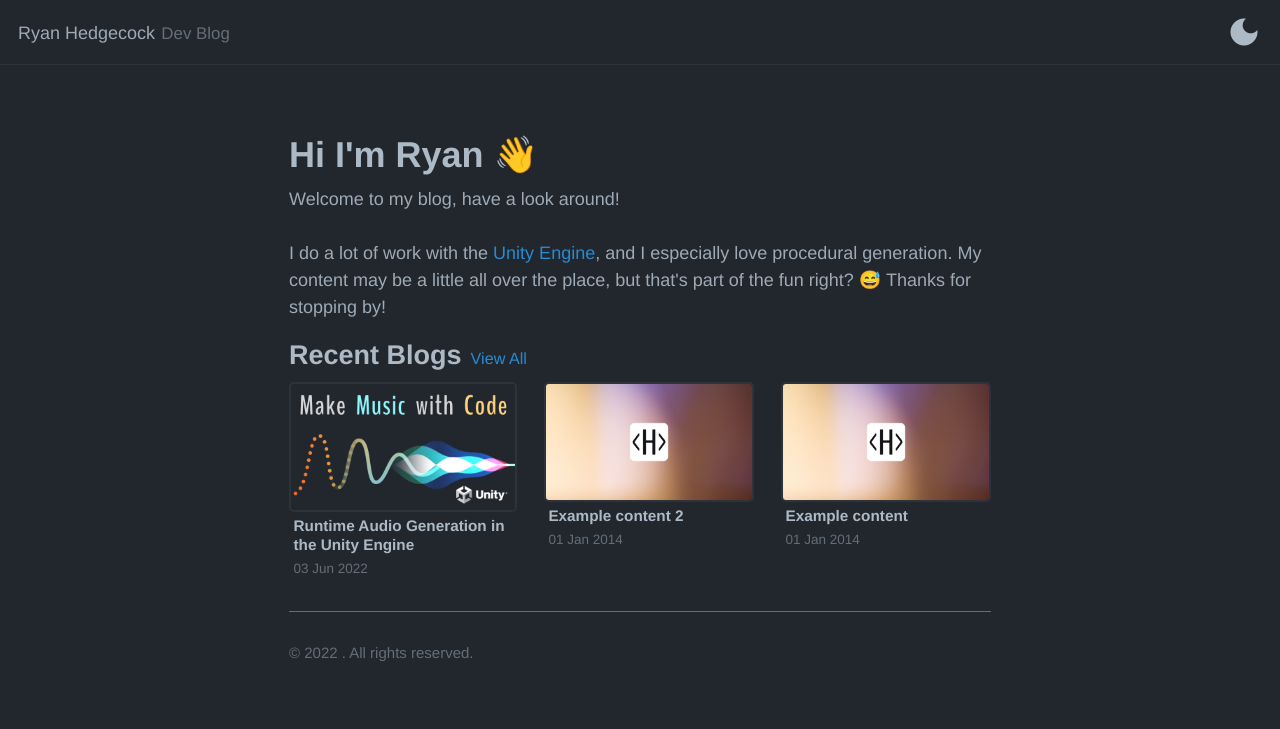
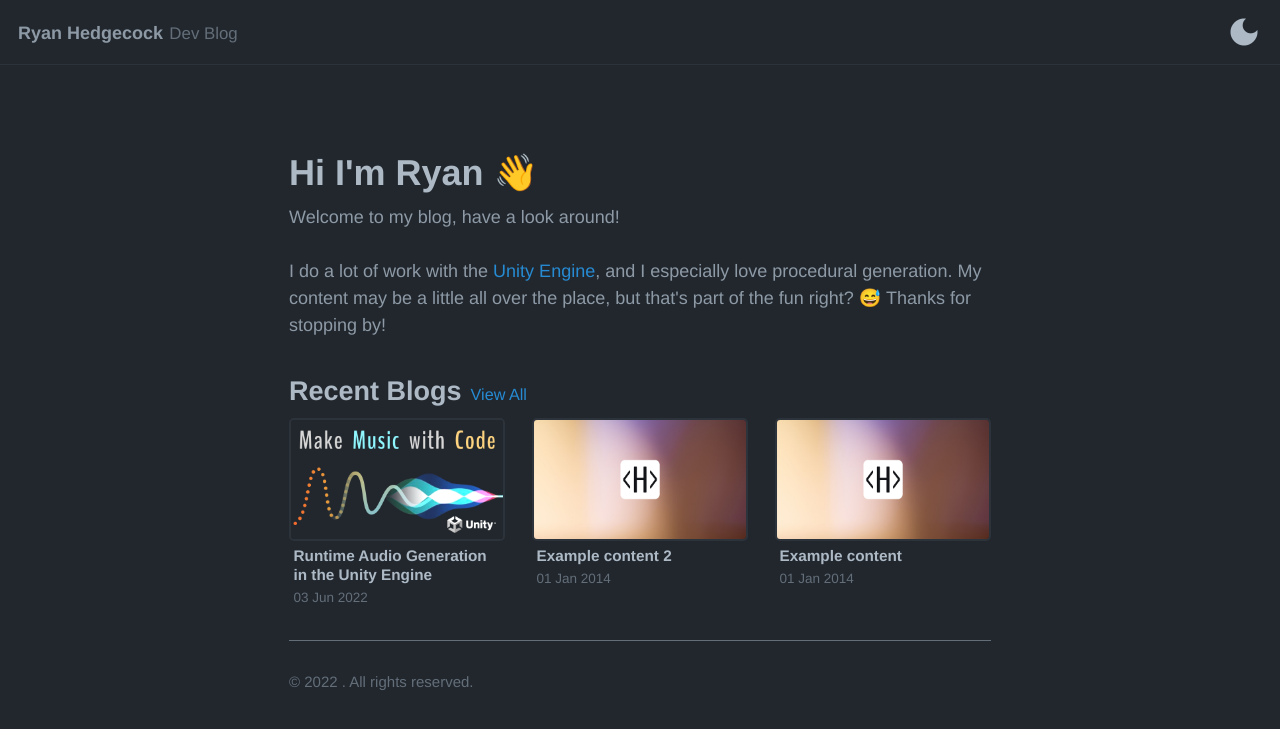
Before and after one commit to rhedgeco/dev-blog, a Jekyll site: the page built from index.html, in a window 1280 px wide. Shown: the top 729 px of the page. Built offline with Jekyll 4.4.1, drawn with Linux system fonts in a browser that asks for light colours.

Commit message:
fixed styling

```diff
--- a/_sass/_base.scss
+++ b/_sass/_base.scss
@@ -9,7 +9,7 @@
   --background-alt2-color: #1e232a;
   --text-strong-color: #ddeaf6;
   --text-main-color: #adbac6;
-  --text-alt1-color: #9daab6;
+  --text-alt1-color: #8d9aa6;
   --text-alt2-color: #636e79;
   --text-link-color: #d28d26;
 }
@@ -111,11 +111,3 @@
   flex-direction: row;
   justify-content: space-between;
 }
-
-// scroll margin hack
-:target::before {
-  content: "";
-  display: block;
-  height: 4.5rem; /* fixed header height*/
-  margin: -4.5rem 0 0; /* negative fixed header height */
-}
--- a/_sass/_home.scss
+++ b/_sass/_home.scss
@@ -1,19 +1,19 @@
 .recent-blogs {
   display: grid;
   width: 100%;
-  grid-template-columns: repeat(3, auto);
+  grid-template-columns: repeat(3, minmax(10rem, 20rem));
   gap: 1.5rem;
 }
 
 @media only screen and (max-width: 42rem) {
   .recent-blogs {
-    grid-template-columns: repeat(2, auto);
+    grid-template-columns: repeat(2, minmax(10rem, 20rem));
   }
 }
 
 @media only screen and (max-width: 25rem) {
   .recent-blogs {
-    grid-template-columns: repeat(1, auto);
+    grid-template-columns: repeat(1, minmax(10rem, 20rem));
   }
 }
 
@@ -24,6 +24,7 @@
   }
   h3 {
     margin: 0.25rem;
+    padding-top: 0;
     font-size: 0.85rem;
   }
 
--- a/_sass/_masthead.scss
+++ b/_sass/_masthead.scss
@@ -14,11 +14,13 @@
 
 .masthead-title {
   margin-top: 0;
+  padding-top: 0;
   margin-bottom: 0;
   color: var(--text-alt1-color);
 
   a {
     color: var(--text-alt1-color);
+    font-weight: bold;
   }
 
   small {
--- a/_sass/_type.scss
+++ b/_sass/_type.scss
@@ -3,11 +3,13 @@
 // Headings, body text, lists, and other misc typographic elements.
 
 h1, h2, h3, h4, h5, h6 {
+  padding-top: 1rem;
   margin-bottom: .5rem;
   font-weight: bold;
   line-height: 1.25;
   color: var(--text-main-color);
   text-rendering: optimizeLegibility;
+  scroll-margin-top: 4rem;
 
   a {
     font-size: 80%;
@@ -97,6 +99,10 @@
 //
 // See the example content post for an example.
 
+[id^="#fn:"], [id^="fnref:"] {
+  scroll-margin-top: 4rem;
+}
+
 // Footnote number within body text
 a[href^="#fn:"],
 // Back to footnote link
@@ -104,13 +110,6 @@
   display: inline-block;
   margin-left: .1rem;
   font-weight: bold;
-
-  ::before {
-    content: "";
-    display: block;
-    height: 60px; /* fixed header height*/
-    margin: -60px 0 0; /* negative fixed header height */
-  }
 }
 
 // List of footnotes
@@ -127,3 +126,8 @@
   font-size: 1.25rem;
   font-weight: 300;
 }
+
+article * img {
+  width: 100%;
+  height: auto;
+}
```
